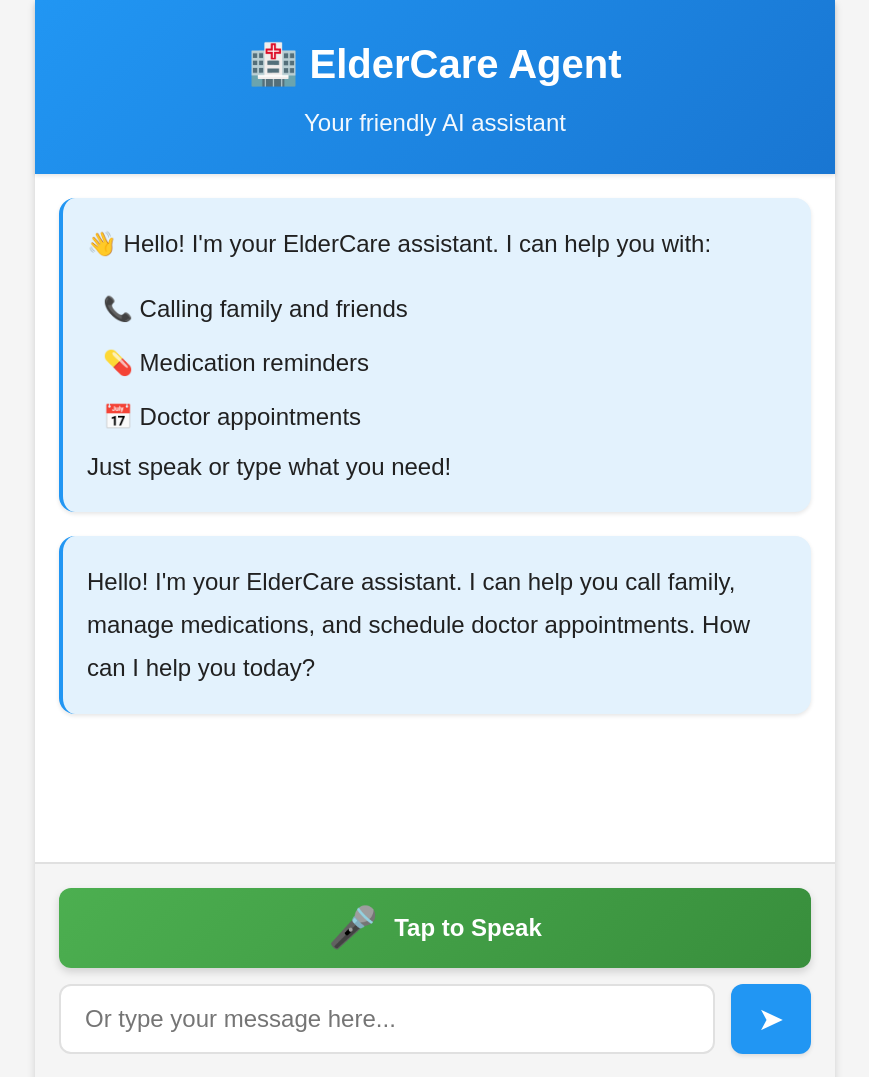
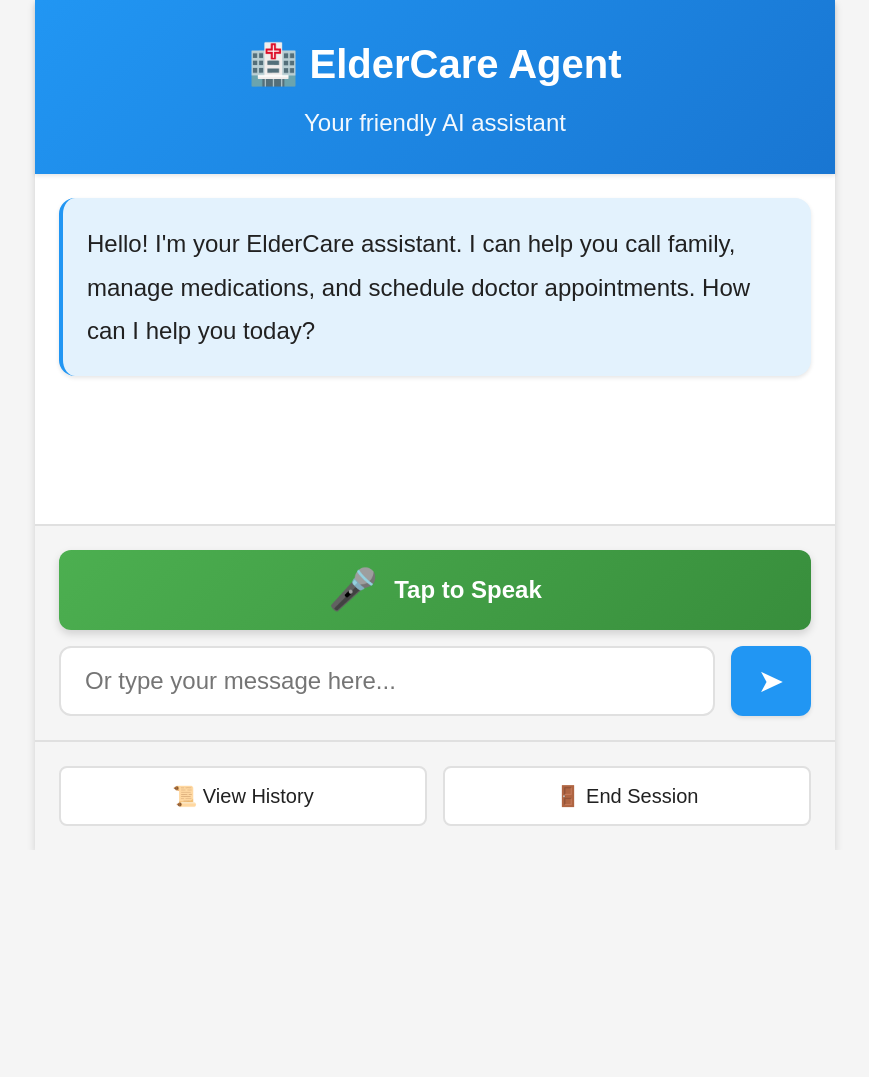
Before and after one commit to srikarpunna/kaggle-ai, a Flask app: page /classic in a window 1280 px wide. Shown: the top 1077 px of the page, without its empty margins (205-1074 px from the left). After the commit the page ends 850 px from the top, so only its background shows below. Run offline with Flask 3, Linux system fonts and the light colour scheme.

Commit message:
REFINE VOICE INTERACTION: Disable auto-speech on welcome message and implement user interaction prompt
Changes:
- Removed automatic speech playback on app load to comply with browser autoplay policies.
- Added a button for users to initiate voice interaction, enhancing user experience by waiting for user input before enabling audio.
- Updated onboarding flow to ensure speech synthesis is only triggered after user interaction.
- Cleaned up HTML by removing static welcome message, allowing for dynamic message handling.

Files modified:
- src/ui/static/js/app.js
- src/ui/static/js/voice_mode.js
- src/ui/templates/index.html
- src/ui/templates/voice_mode.html

```diff
--- a/src/ui/static/js/app.js
+++ b/src/ui/static/js/app.js
@@ -449,10 +449,8 @@ class ElderCareApp {
     showWelcomeMessage() {
         this.addMessage('agent', 'Hello! I\'m your ElderCare assistant. I can help you call family, manage medications, and schedule doctor appointments. How can I help you today?');
 
-        // Speak welcome message
-        if (this.speechManager) {
-            this.speechManager.speak('Hello! I\'m your ElderCare assistant. How can I help you today?');
-        }
+        // Don't auto-speak on page load (browsers block autoplay audio)
+        // Speech will work after user first interaction
     }
 }
 
--- a/src/ui/templates/index.html
+++ b/src/ui/templates/index.html
@@ -18,23 +18,7 @@
         <main class="main-content">
             <!-- Conversation Display -->
             <div class="conversation-container" id="conversation">
-                <!-- Welcome Message -->
-                <div class="message agent-message">
-                    <div class="message-content">
-                        <p class="message-text">
-                            👋 Hello! I'm your ElderCare assistant.
-                            I can help you with:
-                        </p>
-                        <ul class="help-list">
-                            <li>📞 Calling family and friends</li>
-                            <li>💊 Medication reminders</li>
-                            <li>📅 Doctor appointments</li>
-                        </ul>
-                        <p class="message-text">
-                            Just speak or type what you need!
-                        </p>
-                    </div>
-                </div>
+                <!-- Messages will be added here dynamically -->
             </div>
 
             <!-- UI Display Area (for dynamic UIs like call buttons, medication reminders) -->
```
Also changed, not shown: src/ui/static/js/voice_mode.js (+55 -1 lines), src/ui/templates/voice_mode.html (+16 -4 lines).
